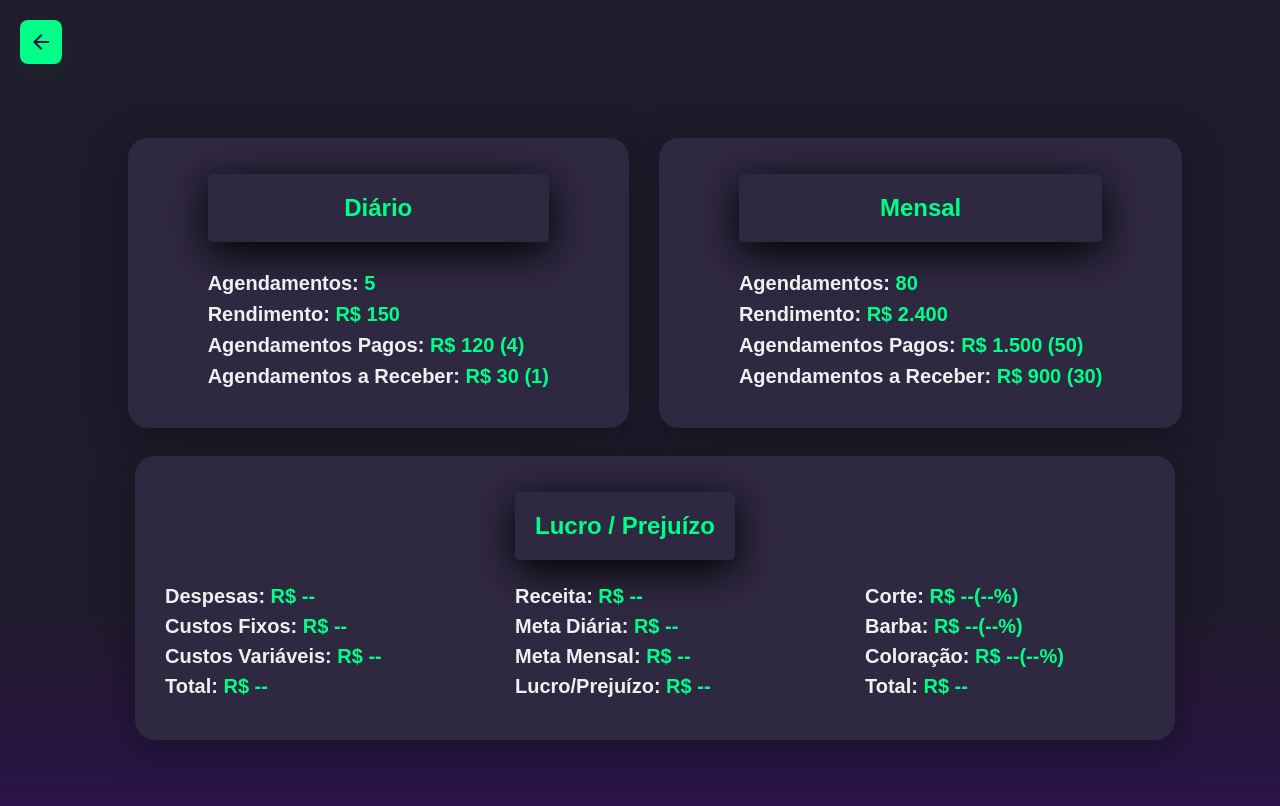
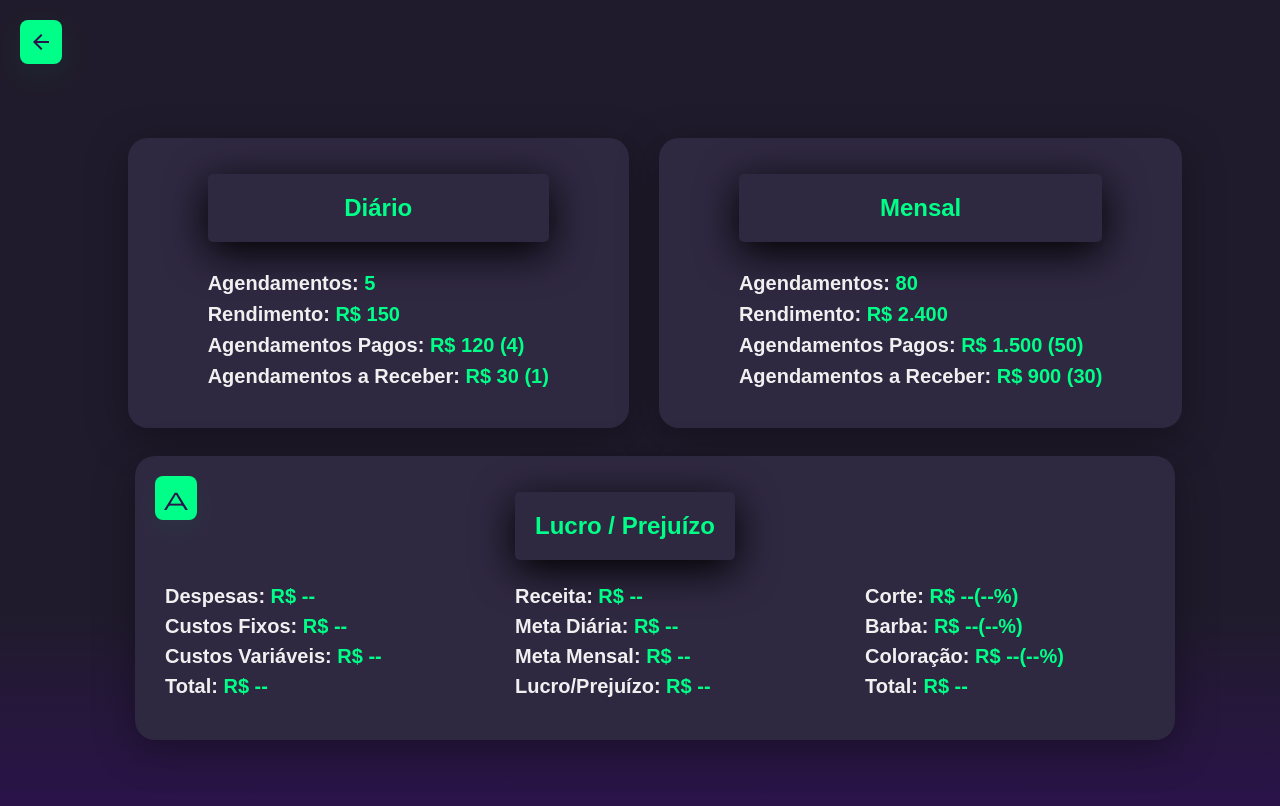
Before and after one commit to Alescrmnt/barbertime, a plain HTML site: page 2dashboard.html in a window 1280 px wide. Drawn offline with nearby package versions, Linux system fonts and the light colour scheme.

Commit message:
Update 2dashboard.html

```diff
--- a/2dashboard.html
+++ b/2dashboard.html
@@ -94,7 +94,9 @@
             Coloração:<span> R$ --(--%)</span>
         </div>
         <!-- 3° Parte -->
-
+        <a class="material-symbols-outlined" href="2index.html">
+            A
+        </a>
 
     </div>
 
```
